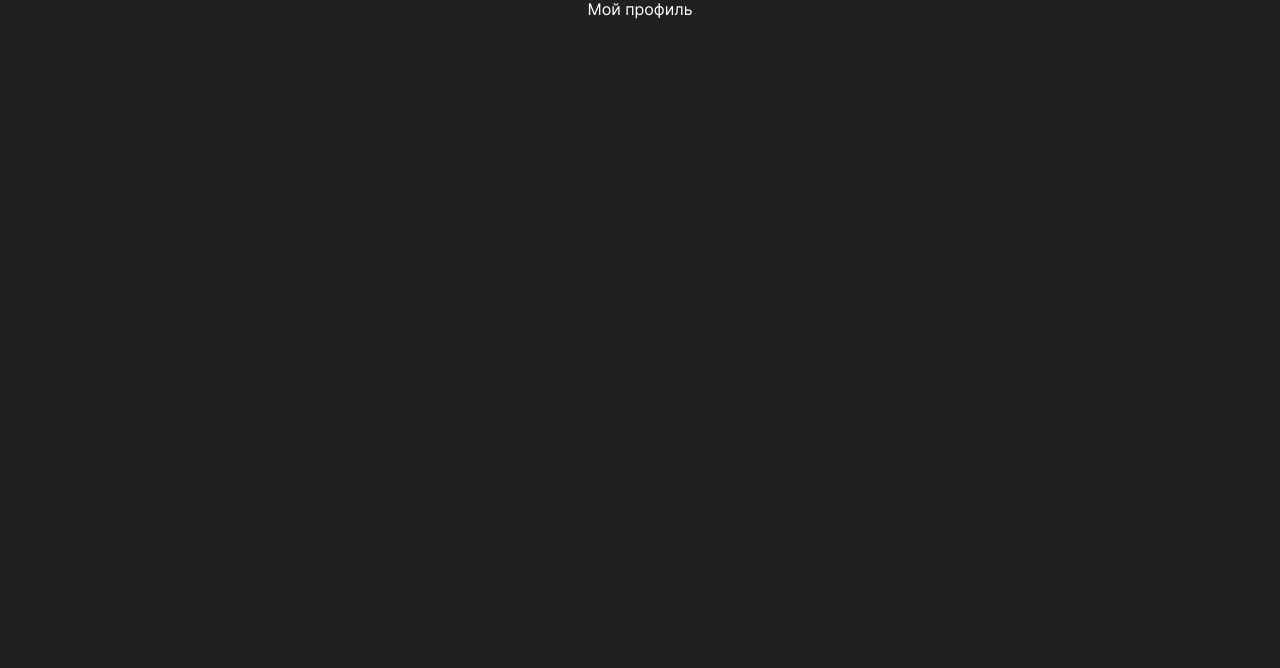
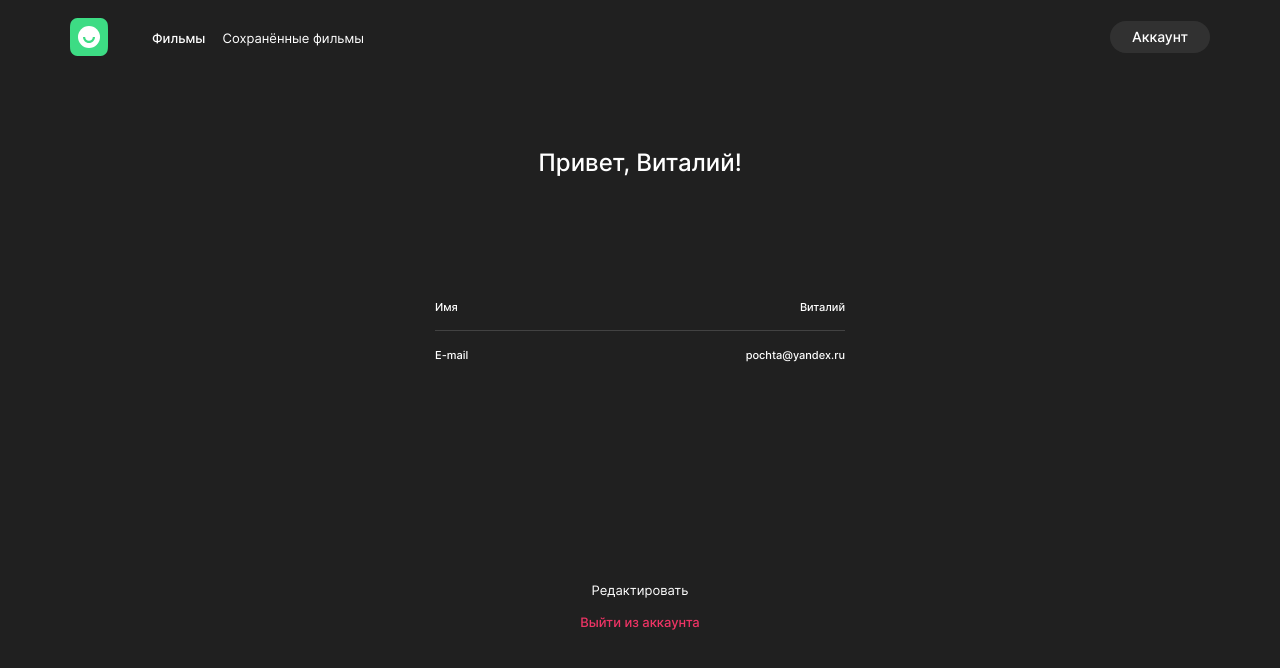
Before and after one commit to Daniel-Goncharov/movies-explorer-frontend, a React (Create React App) app: page /profile in a window 1280 px wide. Shown: the top 668 px of the page. Built offline with nearby package versions, Linux system fonts and the light colour scheme.

Commit message:
Добавляет компонент Validation, Custom input, Profile

```diff
--- /dev/null
+++ b/src/components/CustomInput/CustomInput.css
@@ -0,0 +1,47 @@
+.custom-input {
+  display: block;
+  margin-bottom: 28px;
+  position: relative;
+}
+
+.custom-input__input {
+  width: 100%;
+  height: 32px;
+  padding: 5px 0 6px;
+  outline: none;
+  border: 0;
+  border-bottom: 1px solid #424242;
+  background-color: #202020;
+  color: #fff;
+  font-weight: 400;
+  font-size: 14px;
+  line-height: 17px;
+}
+
+.custom-input__input_has-error {
+  color: #EE3465;
+}
+
+.custom-input__input:focus {
+  background-color: #202020;
+  border-color: #4285F4;
+}
+
+.custom-input__label {
+  display: block;
+  font-weight: 400;
+  font-size: 10px;
+  line-height: 12px;
+  color: #8B8B8B;
+}
+
+.custom-input__error {
+  display: block;
+  color: #EE3465;
+  font-weight: 400;
+  font-size: 10px;
+  line-height: 12px;
+  position: absolute;
+  top: calc(100% + 1px);
+  left: 0;
+}
--- /dev/null
+++ b/src/components/CustomInput/CustomInput.js
@@ -0,0 +1,20 @@
+import './CustomInput.css';
+
+export default function MyInput ({ type = 'text', name, placeholder, value = '', handler, min, max, required = true, errorText = '' }) {
+  return (
+    <label className="custom-input">
+      <span className="custom-input__label">{placeholder}</span>
+      <input
+        type={type}
+        name={name}
+        onInput={handler}
+        value={value}
+        minLength={min}
+        maxLength={max}
+        required={required}
+        className={`custom-input__input ${errorText && 'custom-input__input_has-error'}`}
+      />
+      {errorText && <span className="custom-input__error">{errorText}</span>}
+    </label>
+  );
+};
--- a/src/components/Navigation/NavigationAuthorized/NavigationDesktop/NavigationDesktop.js
+++ b/src/components/Navigation/NavigationAuthorized/NavigationDesktop/NavigationDesktop.js
@@ -13,7 +13,7 @@ export default function NavigationDesktop() {
           <Link to="/saved-movies" className="navigation__link-authorized">Сохранённые фильмы</Link>
         </li>
       </ul>
-      <Link to="#">
+      <Link to="/profile">
         <Button className="navigation__button-account">
           <span>Аккаунт</span>
         </Button>
--- a/src/components/Navigation/NavigationAuthorized/NavigationMobile/NavigationMobile.js
+++ b/src/components/Navigation/NavigationAuthorized/NavigationMobile/NavigationMobile.js
@@ -27,7 +27,7 @@ export default function NavigationMobile() {
               <Link to="/saved-movies" className="navigation__link-authorized-mobile">Сохранённые фильмы</Link>
             </li>
           </ul>
-          <Link to="#">
+          <Link to="/profile">
             <Button className="navigation__button-account">
               <span>Аккаунт</span>
             </Button>
--- /dev/null
+++ b/src/components/User/Profile/Profile.css
@@ -0,0 +1,147 @@
+.profile {
+  width: 100vw;
+  padding: 74px 0 70px;
+  display: flex;
+  flex-direction: column;
+  justify-content: center;
+  align-items: center;
+}
+
+.profile__form {
+  max-width: 410px;
+  width: 100%;
+  margin: 0 auto;
+}
+
+.profile__title {
+  margin: 0 0 124px;
+  font-weight: 500;
+  font-size: 24px;
+  line-height: 29px;
+  text-align: center;
+}
+
+.profile__list {
+  display: flex;
+  flex-direction: column;
+  padding: 0;
+  margin: 0 0 219px;
+}
+
+.profile__list-item {
+  display: flex;
+  justify-content: space-between;
+  align-items: center;
+  padding: 16px 0;
+  font-weight: 500;
+  font-size: 11px;
+  line-height: 13px;
+}
+
+.profile__list-item:first-child {
+  padding-top: 0;
+  border-bottom: 1px solid #424242;
+}
+
+.profile__list-item:last-child {
+  padding-top: 18px;
+  padding-bottom: 0;
+}
+
+.profile__buttons-group {
+  display: flex;
+  flex-direction: column;
+  align-items: center;
+  gap: 14px;
+}
+
+.profile__button {
+  font-weight: 400;
+  font-size: 13px;
+  line-height: 16px;
+  border: 0;
+  background-color: transparent;
+  color: #fff;
+  cursor: pointer;
+}
+
+.profile__button:hover {
+  opacity: 0.8;
+}
+
+.profile__button_type_signout {
+  font-weight: 500;
+  color: #ee3465;
+}
+
+.profile__button_type_save {
+  width: 100%;
+  height: 45px;
+  font-weight: 500;
+  font-size: 14px;
+  line-height: 17px;
+  text-align: center;
+  color: #fff;
+  background-color: #3456F3;
+  border-radius: 3px;
+}
+
+.profile__button_type_save-disabled {
+  color: #C2C2C2;
+  background-color: #F8F8F8;
+  border-radius: 3px;
+  pointer-events: none;
+}
+
+.profile__inputs-group {
+  margin-bottom: 189px;
+}
+
+.profile__buttons-group-edit {
+  display: grid;
+  grid-template-rows: 14px 45px;
+  align-items: center;
+  gap: 20px;
+}
+
+.profile__error {
+  font-weight: 400;
+  font-size: 11px;
+  line-height: 13px;
+  text-align: center;
+  color: #FF004C;
+  visibility: hidden;
+}
+
+.profile__error_active {
+  visibility: visible;
+}
+
+@media screen and (max-width: 1024px) {
+  .profile {
+    padding-top: 236px;
+    padding-bottom: 269px;
+  }
+
+  .profile__title {
+    margin-bottom: 97px;
+  }
+
+  .profile__list {
+    margin-bottom: 209px;
+  }
+
+  .profile__inputs-group {
+    margin-bottom: 144px;
+  }
+}
+
+@media screen and (max-width: 600px) {
+  .profile {
+    padding: 70px 30px 40px;
+  }
+
+  .profile__title {
+    margin-bottom: 81px;
+  }
+}
--- a/src/components/User/Profile/Profile.js
+++ b/src/components/User/Profile/Profile.js
@@ -1,3 +1,94 @@
-export default function Profile() {
-  return 'Мой профиль';
+import './Profile.css';
+import {useEffect, useState} from 'react';
+import Header from '../../Layout/Header/Header';
+import MyInput from '../../CustomInput/CustomInput';
+import Button from '../../Button/Button';
+import {useNavigate} from 'react-router-dom';
+import useFormAndValidation from '../../../vendor/hooks/useFormAndValidation';
+
+export default function ProfilePage() {
+  const user = {
+    name: 'Виталий',
+    email: 'pochta@yandex.ru',
+  }
+
+  const history = useNavigate();
+  const {values, handleChange, errors, isValid, setValues } = useFormAndValidation();
+  const [isEditable, setIsEditable] = useState(false);
+
+  useEffect(() => {
+    setValues({
+      email: 'pochta@yandex.ru',
+      name: 'Виталий',
+    });
+  }, [setValues]);
+
+  function handleSubmit(evt) {
+    evt.preventDefault();
+    if (isValid) {
+      setIsEditable(false);
+    }
+  }
+
+  function handleEdit(evt) {
+    evt.preventDefault();
+    setIsEditable(true);
+  }
+
+  function handleSignOut(evt) {
+    evt.preventDefault();
+    history('/');
+  }
+
+  return (
+    <>
+      <Header isLoggedIn={true}/>
+        <main className="profile">
+          <form className="profile__form" onSubmit={handleSubmit}>
+            <h1 className="profile__title">Привет, {user.name}!</h1>
+            {isEditable ?
+              (<div className="profile__inputs-group">
+                <MyInput
+                  name="name"
+                  placeholder="Имя"
+                  handler={handleChange}
+                  min="2"
+                  max="30"
+                  errorText={errors.name}
+                  value={values.name}
+                />
+                <MyInput
+                  name="email"
+                  placeholder="E-mail"
+                  handler={handleChange}
+                  min="2"
+                  max="30"
+                  value={values.email}
+                  errorText={errors.email}
+                />
+              </div>)
+              : (<ul className="profile__list">
+                    <li className="profile__list-item">
+                      <span>Имя</span>
+                      <span>{user.name}</span>
+                    </li>
+                    <li className="profile__list-item">
+                      <span>E-mail</span>
+                      <span>{user.email}</span>
+                    </li>
+                </ul>)
+            }
+              {isEditable ? <div className="profile__buttons-group-edit">
+                              <span className="profile__error">При обновлении профиля произошла ошибка.</span>
+                              <Button type="submit" className="profile__button profile__button_type_save">Сохранить</Button>
+                            </div>
+                          : <div className="profile__buttons-group">
+                              <Button className="profile__button" onClick={handleEdit}>Редактировать</Button>
+                              <Button className="profile__button profile__button_type_signout" onClick={handleSignOut}>Выйти из аккаунта</Button>
+                            </div>
+              }
+          </form>
+      </main>
+    </>
+  );
 }
--- /dev/null
+++ b/src/vendor/hooks/useFormAndValidation.js
@@ -0,0 +1,22 @@
+import {useState, useCallback} from 'react';
+
+export default function useFormAndValidation() {
+  const [ values, setValues ] = useState({});
+  const [ errors, setErrors ] = useState({});
+  const [ isValid, setIsValid ] = useState(true);
+
+  const handleChange = (evt) => {
+    const {name, value} = evt.target
+    setValues({...values, [name]: value });
+    setErrors({...errors, [name]: evt.target.validationMessage});
+    setIsValid(evt.target.closest('form').checkValidity());
+  };
+
+  const resetForm = useCallback((newValues = {}, newErrors = {}, newIsValid = false) => {
+    setValues(newValues);
+    setErrors(newErrors);
+    setIsValid(newIsValid);
+  }, [setValues, setErrors, setIsValid]);
+
+  return { values, handleChange, errors, isValid, resetForm, setValues, setIsValid };
+}
```
